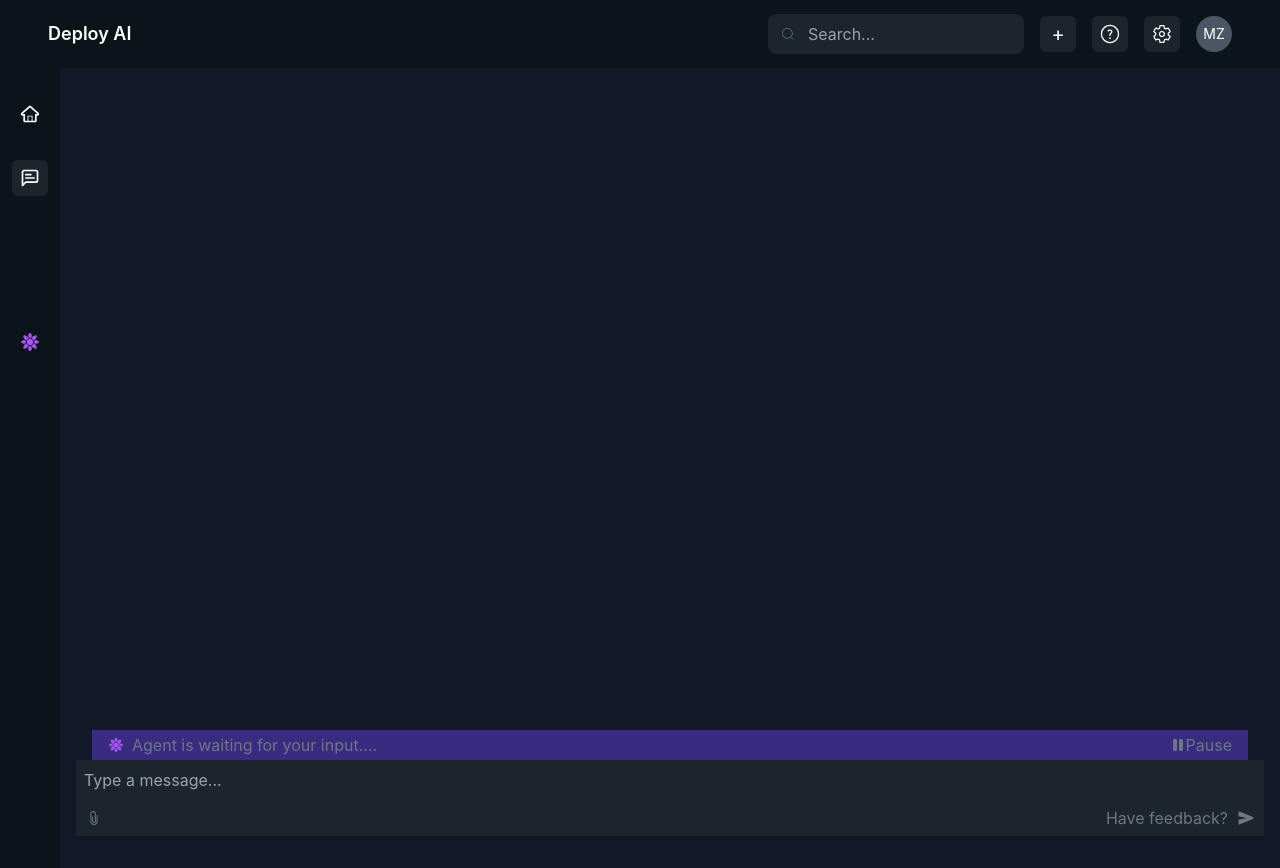
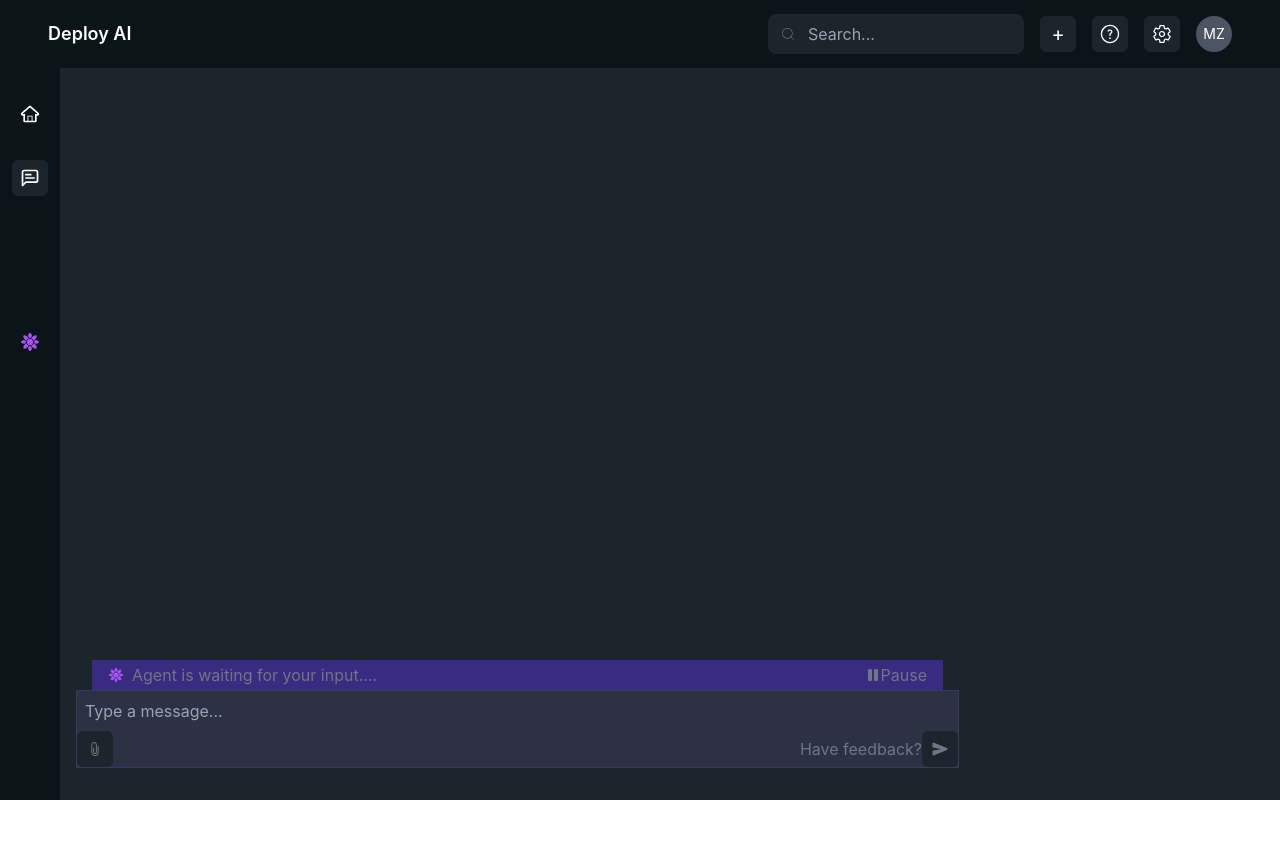
Before and after one commit to Merna-Zakaria/ai_chatbot, a React (Create React App) app: page / in a window 1280 px wide. After the commit the page ends 800 px from the top, so only its background shows below. Built offline with nearby package versions, Linux system fonts and the light colour scheme.

Commit message:
implement preview tab

```diff
--- a/src/App.js
+++ b/src/App.js
@@ -12,11 +12,14 @@
 function App() {
   const [messages, setMessages] = useState([]);
   const [input, setInput] = useState('');
+  const [enableSend, setEnableSend] = useState(true);
   const [isTyping, setIsTyping] = useState(false);
+  const [openPreview, setOpenPreview] = useState(false);
   const chatRef = useRef(null);
 
   const handleSend = (e) => {
-    if ((e.type === 'click' || e.key === 'Enter') && input.trim()) {
+    if ((e.type === 'click' || e.key === 'Enter') && input.trim() && enableSend) {
+      setEnableSend(false)
       const userMessage = {
         text: input,
         isUser: true,
@@ -34,6 +37,8 @@
         };
         setMessages(prev => [...prev, botMessage]);
         setIsTyping(false);
+        setEnableSend(true);
+        setOpenPreview(true)
       }, 3500);
     }
   };
@@ -45,10 +50,11 @@
   return (
     <>
       <Header />
-      <div className='flex'>
+      <div className='flex pt-[68px] bg-darkBlack h-screen '>
         <SideMenu />
-        <div className="flex flex-col h-screen bg-gray-900 text-white p-4 w-full">
-          <div ref={chatRef} className="flex-1 overflow-y-auto mb-4 space-y-2">
+        <div className='flex w-full bg-lightBlack'>
+          <div className={`flex flex-col text-white p-4 mr-2 ${openPreview ? 'sm:w-1/2' : 'w-3/4'}`}>
+            <div ref={chatRef} className="flex-1 h-[380px] overflow-y-auto mb-4 space-y-2 w-full">
               {messages.map((msg, index) => (
                 <Message key={index} {...msg} />
               ))}
@@ -56,32 +62,39 @@
             </div>
             <div className='flex justify-between items-center mx-4 px-4 h-[30px] bg-purple'>
               <div className='flex items-center'>
-                <GiFlowerEmblem className="text-purple-500"/>
+                <GiFlowerEmblem className="text-purple-500" />
                 <span className='px-2 lightGray'>Agent is waiting for your input....</span>
               </div>
-            <p className='flex items-center lightGray'> <FaPause className='lightGray'/> Pause</p>
+              <p className='flex items-center lightGray'> <FaPause className='lightGray' /> Pause</p>
             </div>
-          <div className="bg-lightBlack mb-4">
+            <div className="bg-[#2C3243] border-[#39395F] border mb-4">
               <input
                 type="text"
                 value={input}
                 onChange={(e) => setInput(e.target.value)}
-              onKeyPress={handleSend}
-              className="flex-1 p-2 text-white w-full bg-lightBlack"
+                onKeyDown={handleSend}
+                className="flex-1 p-2 text-white w-full bg-[#2C3243]"
                 placeholder="Type a message..."
               />
               <div className='flex justify-between'>
-              <div className='nav-btn' >
-                <IoIosAttach className='lightGray'/>
+                <div className='nav-btn bg-[#2C3243]' >
+                  <IoIosAttach className='lightGray' />
                 </div>
                 <div className='flex items-center'>
                   <p className='lightGray'>Have feedback?</p>
-              <div className='nav-btn' onClick={handleSend}>
-                <IoSend className='lightGray'/>
+                  <div className='nav-btn bg-[#2C3243]' onClick={handleSend}>
+                    <IoSend className='lightGray' />
                   </div>
                 </div>
               </div>
             </div>
+          </div>
+          {openPreview && <div className="flex items-center justify-center text-white p-4 sm:w-1/2 border-[#39395F] border">
+           <div>
+             <p className='text-white text-center'>This is a demo response.</p>
+            <p className='text-white font-bold text-center'>In Progress</p>
+            </div>
+          </div>}
         </div>
 
       </div>
--- a/src/components/Header.js
+++ b/src/components/Header.js
@@ -9,7 +9,7 @@
   const toggleDropdown = () => setIsDropdownOpen(prev => !prev);
 
   return (
-    <div className="w-full h-[68px] bg-darkBlack flex items-center justify-between px-4 sm:px-12 relative">
+    <div className="fixed w-full h-[68px] bg-darkBlack flex items-center justify-between px-4 sm:px-12">
       <p className="text-white text-lg font-semibold">Deploy AI</p>
 
       <div className="flex items-center gap-2 sm:gap-4">
--- a/src/components/Message.js
+++ b/src/components/Message.js
@@ -2,7 +2,7 @@
 
 const Message = ({ text, isUser, timestamp }) => (
   <div className={`flex ${isUser ? 'justify-end' : 'justify-start'} mb-2`}>
-    <div className={`max-w-xs p-2 rounded-lg ${isUser ? 'bg-blue-500 text-white' : 'bg-gray-200 text-black'}`}>
+    <div className={`max-w-xs p-2 rounded-lg ${isUser ? 'bg-blue-500 text-white m-2' : 'bg-gray-200 text-black'}`}>
       {text}
       <div className="text-xs opacity-70">{timestamp}</div>
     </div>
--- a/src/components/SideMenu.js
+++ b/src/components/SideMenu.js
@@ -4,7 +4,7 @@
 
 const SideMenu = () => {
     return (
-        <div className="w-[60px] h-svh bg-darkBlack px-3">
+        <div className="w-[60px] bg-darkBlack px-3">
             <div className="relative group my-7">
                 <button className="nav-btn text-white back text-xl bg-darkBlack">
                     <TiHomeOutline />
--- a/src/index.css
+++ b/src/index.css
@@ -24,6 +24,9 @@
 .bg-purple {
   background-color: #392B7F;
 }
+.purple {
+  color: #39395F;
+}
 .lightGray{
   color: #6F7685;
 }
@@ -33,3 +36,17 @@
 .nav-btn{
   @apply h-9 w-9 rounded-md bg-lightBlack text-white hover:bg-gray-600 flex items-center justify-center
 }
+/* Custom Scrollbar */
+::-webkit-scrollbar {
+  width: 6px; /* Thin scrollbar */
+}
+
+::-webkit-scrollbar-track {
+  background: #0B1418; /* Dark track */
+}
+
+::-webkit-scrollbar-thumb {
+  background-color: #1B252B; /* Blue thumb */
+  border-radius: 10px;
+  border: 1px solid transparent;
+}
```
Lines whose indentation alone changed are shown as unchanged.
